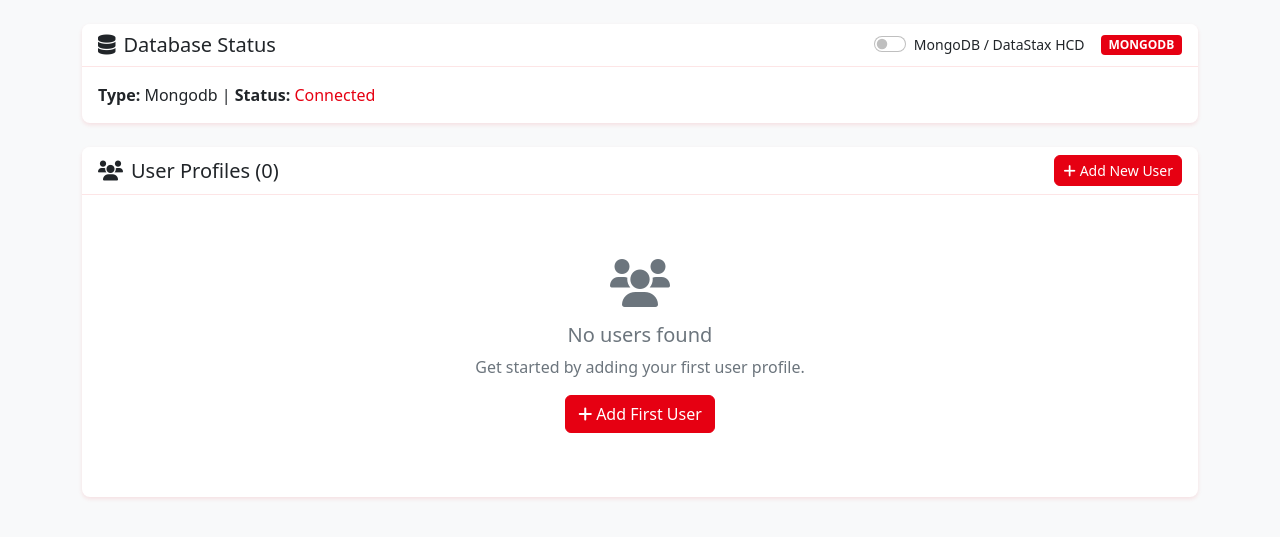
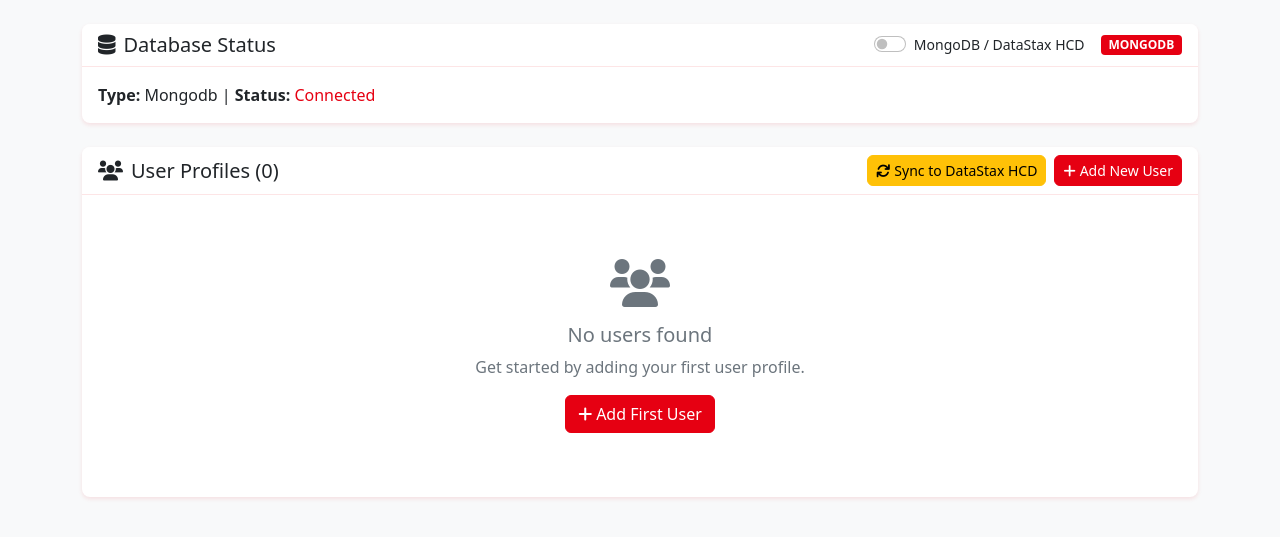
Before and after one commit to shiragannavar/MongoDB-Test, a Flask app: page / in a window 1280 px wide. Shown: the part 56-593 px from the top of the page. Run offline with Flask 3, Linux system fonts and the light colour scheme; data that the repository does not hold is empty; some libraries are stand-ins or nearby versions.

Commit message:
Add MongoDB to DataStax HCD sync functionality
- Add 'Sync to DataStax HCD' button that appears only when MongoDB is active
- Implement sync_mongodb_to_hcd() method to copy all records without transformation
- Add /api/sync_to_hcd endpoint for handling sync requests
- Include loading states, success/error notifications, and duplicate handling
- Button shows spinner during sync operation with proper user feedback
- Maintains data integrity by preserving original document structure

```diff
--- a/app.py
+++ b/app.py
@@ -69,7 +69,7 @@ def api_db_info():
 
 @app.route('/api/switch_database', methods=['POST'])
 def switch_database():
-    """API endpoint to switch database type"""
+    """Switch between MongoDB and HCD databases"""
     try:
         data = request.get_json()
         new_db_type = data.get('database_type')
@@ -77,32 +77,29 @@ def switch_database():
         if new_db_type not in ['mongodb', 'hcd']:
             return jsonify({'success': False, 'message': 'Invalid database type'})
 
-        # Update environment variable
-        os.environ['DATABASE_TYPE'] = new_db_type
+        # Update .env file
+        env_path = '.env'
+        env_vars = {}
 
-        # Update .env file
-        env_content = []
-        env_file_path = '.env'
+        # Read existing .env file
+        if os.path.exists(env_path):
+            with open(env_path, 'r') as f:
+                for line in f:
+                    line = line.strip()
+                    if line and not line.startswith('#') and '=' in line:
+                        key, value = line.split('=', 1)
+                        env_vars[key] = value
 
-        # Read current .env file
-        if os.path.exists(env_file_path):
-            with open(env_file_path, 'r') as f:
-                env_content = f.readlines()
-
-        # Update DATABASE_TYPE line
-        updated = False
-        for i, line in enumerate(env_content):
-            if line.startswith('DATABASE_TYPE='):
-                env_content[i] = f'DATABASE_TYPE={new_db_type}\n'
-                updated = True
-                break
-
-        if not updated:
-            env_content.insert(1, f'DATABASE_TYPE={new_db_type}\n')
+        # Update DATABASE_TYPE
+        env_vars['DATABASE_TYPE'] = new_db_type
 
         # Write back to .env file
-        with open(env_file_path, 'w') as f:
-            f.writelines(env_content)
+        with open(env_path, 'w') as f:
+            for key, value in env_vars.items():
+                f.write(f'{key}={value}\n')
+
+        # Update environment variable for current session
+        os.environ['DATABASE_TYPE'] = new_db_type
 
         # Reinitialize database manager
         global db_manager
@@ -110,12 +107,20 @@ def switch_database():
 
         return jsonify({
             'success': True,
-            'message': f'Switched to {new_db_type.upper()}',
-            'database_type': new_db_type
+            'message': f'Successfully switched to {new_db_type.upper()}'
         })
 
     except Exception as e:
         return jsonify({'success': False, 'message': str(e)})
 
+@app.route('/api/sync_to_hcd', methods=['POST'])
+def sync_to_hcd():
+    """Sync all MongoDB records to DataStax HCD"""
+    try:
+        result = db_manager.sync_mongodb_to_hcd()
+        return jsonify(result)
+    except Exception as e:
+        return jsonify({'success': False, 'message': f'Sync failed: {str(e)}'})
+
 if __name__ == '__main__':
     app.run(debug=True, host='0.0.0.0', port=5001)
--- a/database.py
+++ b/database.py
@@ -88,6 +88,50 @@ class DatabaseManager:
         result = self.collection.delete_one({"_id": user_id})
         return result.deleted_count > 0
 
+    def sync_mongodb_to_hcd(self) -> Dict[str, Any]:
+        """Sync all MongoDB records to HCD without transformation"""
+        if self.db_type != 'mongodb':
+            return {"success": False, "message": "Sync only available from MongoDB"}
+
+        try:
+            # Get all users from current MongoDB collection
+            mongodb_users = list(self.collection.find({}))
+
+            if not mongodb_users:
+                return {"success": True, "message": "No users to sync", "synced_count": 0}
+
+            # Setup HCD connection temporarily
+            hcd_manager = DatabaseManager()
+            hcd_manager.db_type = 'hcd'
+            hcd_manager._setup_hcd()
+
+            synced_count = 0
+            errors = []
+
+            for user in mongodb_users:
+                try:
+                    # Insert user into HCD as-is (no transformation)
+                    hcd_manager.collection.insert_one(user)
+                    synced_count += 1
+                except Exception as e:
+                    # Skip if user already exists or other errors
+                    errors.append(f"User {user.get('_id', 'unknown')}: {str(e)}")
+                    continue
+
+            message = f"Successfully synced {synced_count} users to DataStax HCD"
+            if errors:
+                message += f". {len(errors)} users skipped (likely duplicates)"
+
+            return {
+                "success": True,
+                "message": message,
+                "synced_count": synced_count,
+                "errors": errors[:5]  # Return first 5 errors only
+            }
+
+        except Exception as e:
+            return {"success": False, "message": f"Sync failed: {str(e)}"}
+
     def get_database_info(self) -> Dict[str, str]:
         """Get information about current database connection"""
         return {
--- a/static/js/main.js
+++ b/static/js/main.js
@@ -167,3 +167,34 @@ function showAlert(message, type) {
         }
     }, 4000);
 }
+
+function syncToHcd() {
+    const syncBtn = document.getElementById('syncToHcdBtn');
+
+    // Disable button and show loading state
+    syncBtn.disabled = true;
+    syncBtn.innerHTML = '<i class="fas fa-spinner fa-spin me-1"></i>Syncing...';
+
+    fetch('/api/sync_to_hcd', {
+        method: 'POST',
+        headers: {
+            'Content-Type': 'application/json',
+        }
+    })
+    .then(response => response.json())
+    .then(data => {
+        if (data.success) {
+            showAlert(data.message, 'success');
+        } else {
+            showAlert('Sync failed: ' + data.message, 'danger');
+        }
+    })
+    .catch(error => {
+        showAlert('Sync failed: ' + error.message, 'danger');
+    })
+    .finally(() => {
+        // Re-enable button
+        syncBtn.disabled = false;
+        syncBtn.innerHTML = '<i class="fas fa-sync me-1"></i>Sync to DataStax HCD';
+    });
+}
--- a/templates/index.html
+++ b/templates/index.html
@@ -40,9 +40,16 @@
                 <h5 class="mb-0">
                     <i class="fas fa-users me-2"></i>User Profiles ({{ users|length }})
                 </h5>
-                <a href="{{ url_for('create_user') }}" class="btn btn-primary btn-sm">
-                    <i class="fas fa-plus me-1"></i>Add New User
-                </a>
+                <div class="d-flex gap-2">
+                    {% if db_info.type == 'mongodb' %}
+                    <button class="btn btn-warning btn-sm" id="syncToHcdBtn" onclick="syncToHcd()">
+                        <i class="fas fa-sync me-1"></i>Sync to DataStax HCD
+                    </button>
+                    {% endif %}
+                    <a href="{{ url_for('create_user') }}" class="btn btn-primary btn-sm">
+                        <i class="fas fa-plus me-1"></i>Add New User
+                    </a>
+                </div>
             </div>
             <div class="card-body">
                 {% if users %}
```
